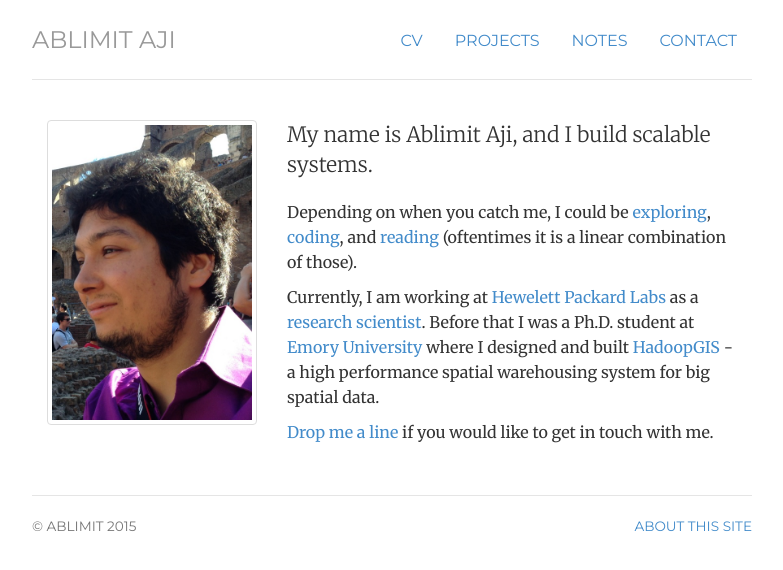
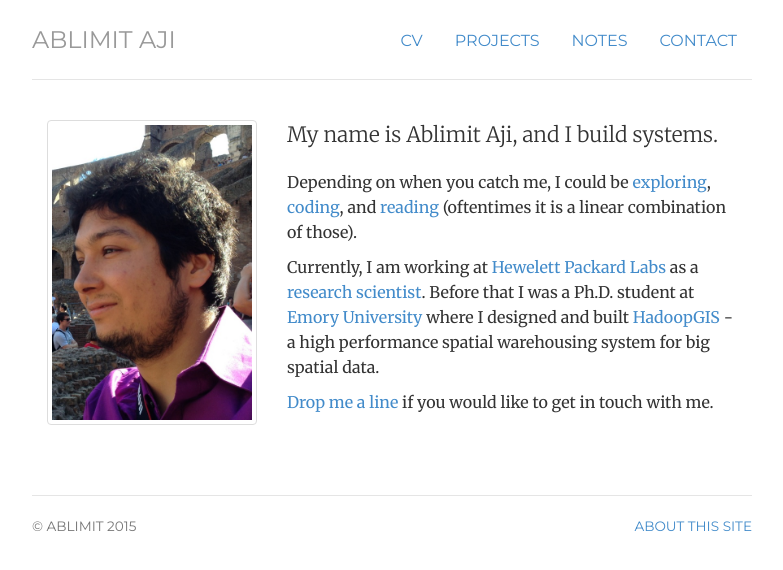
Before and after one commit to ablimit/ablimit.github.io, a Jekyll site: the page built from index.html, in a window 1280 px wide. Shown: the top 570 px of the page, without its empty margins (248-1031 px from the left). Built offline with Jekyll 4.4.1, drawn with Linux system fonts in a browser that asks for light colours.

Commit message:
shortend the intro

```diff
--- a/index.html
+++ b/index.html
@@ -12,7 +12,7 @@
 	<img  class="img-thumbnail avatar" alt="Ablimit Aji" src="img/avatar.jpg">
 	</div>
 	<div itemscope itemtype="http://data-vocabulary.org/Person" class="col-sm-8">
-	<p class="lead">My name is <span itemprop="name">Ablimit Aji</span>, and I build scalable systems.</p>
+	<p class="lead">My name is <span itemprop="name">Ablimit Aji</span>, and I build systems.</p>
 	<p>Depending on when you catch me, I could be <a href="https://scholar.google.com/citations?user=P1KTbgkAAAAJ&hl=en">exploring</a>, <a href="https://github.com/ablimit">coding</a>, and <a href="http://www.goodreads.com/book/show/2054761.The_Snowball">reading</a> (oftentimes it is a linear combination of those).</p>
 
 	<p>Currently, I am working at <span itemprop="affiliation"> <a href="http://www.labs.hpe.com">Hewelett Packard Labs</a></span> as a <span itemprop="title"><a href="http://www.hpl.hp.com/people/abulimiti_aji/">research scientist</a></span>. Before that I was a <span itemprop="titile"> Ph.D. student</span> at <a href="http://www.cs.emory.edu">Emory University</a> where I designed and built <a href="https://sites.google.com/site/hadoopgis/">HadoopGIS</a> - a high performance spatial warehousing system for big spatial data.</p>
```
